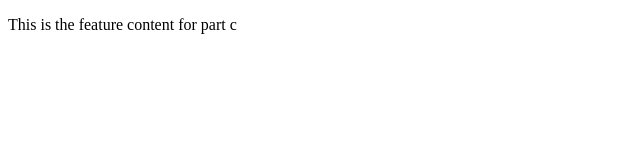
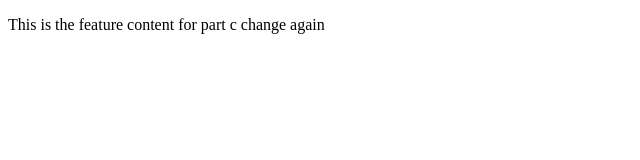
Before and after one commit to Magli-C/CSP451-Project, a plain HTML site: page index.html in a window 1280 px wide. Shown: the whole page, without its empty margins (0-640 px from the left). Drawn offline with Linux system fonts and the light colour scheme.

Commit message:
something

```diff
--- a/index.html
+++ b/index.html
@@ -5,6 +5,6 @@
 <title>Index Page</title>
 </head>
 <body>
-<p>This is the feature content for part c</p>
+<p>This is the feature content for part c change again</p>
 </body>
 </html>
```
